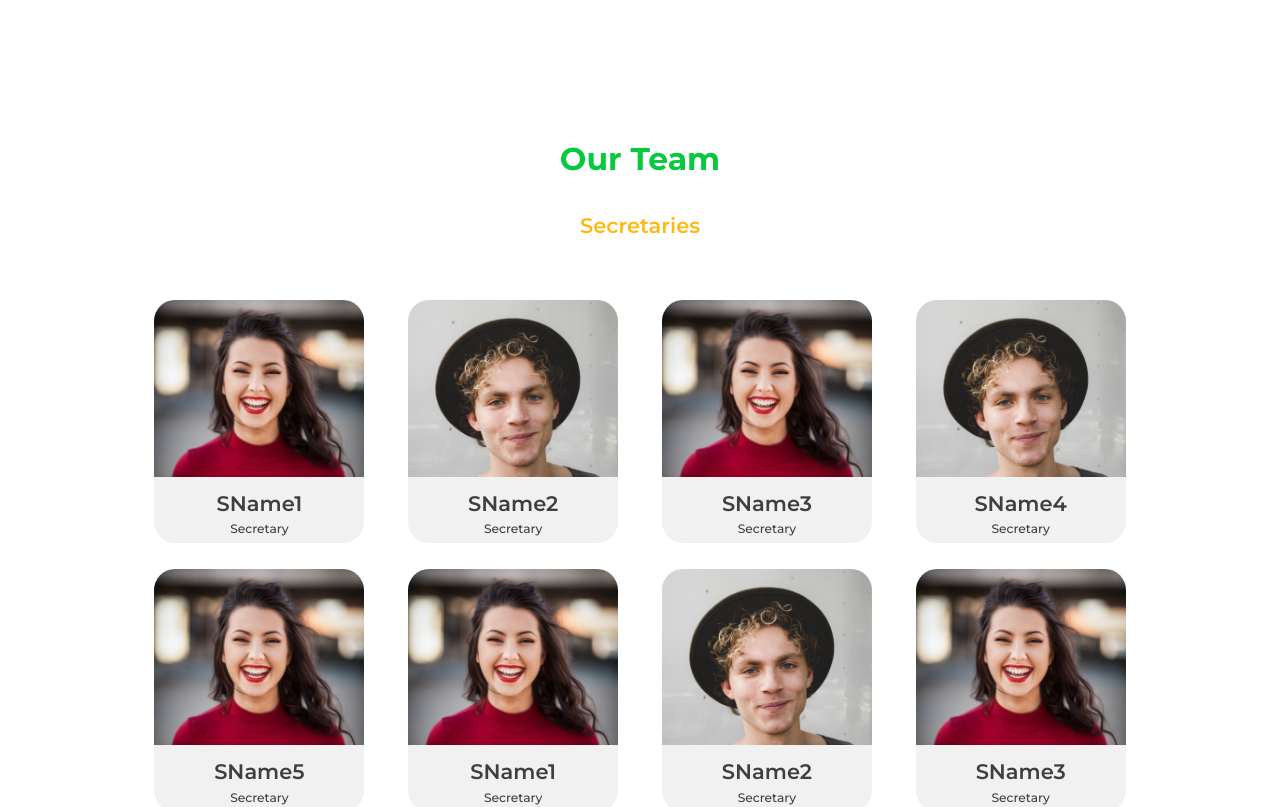
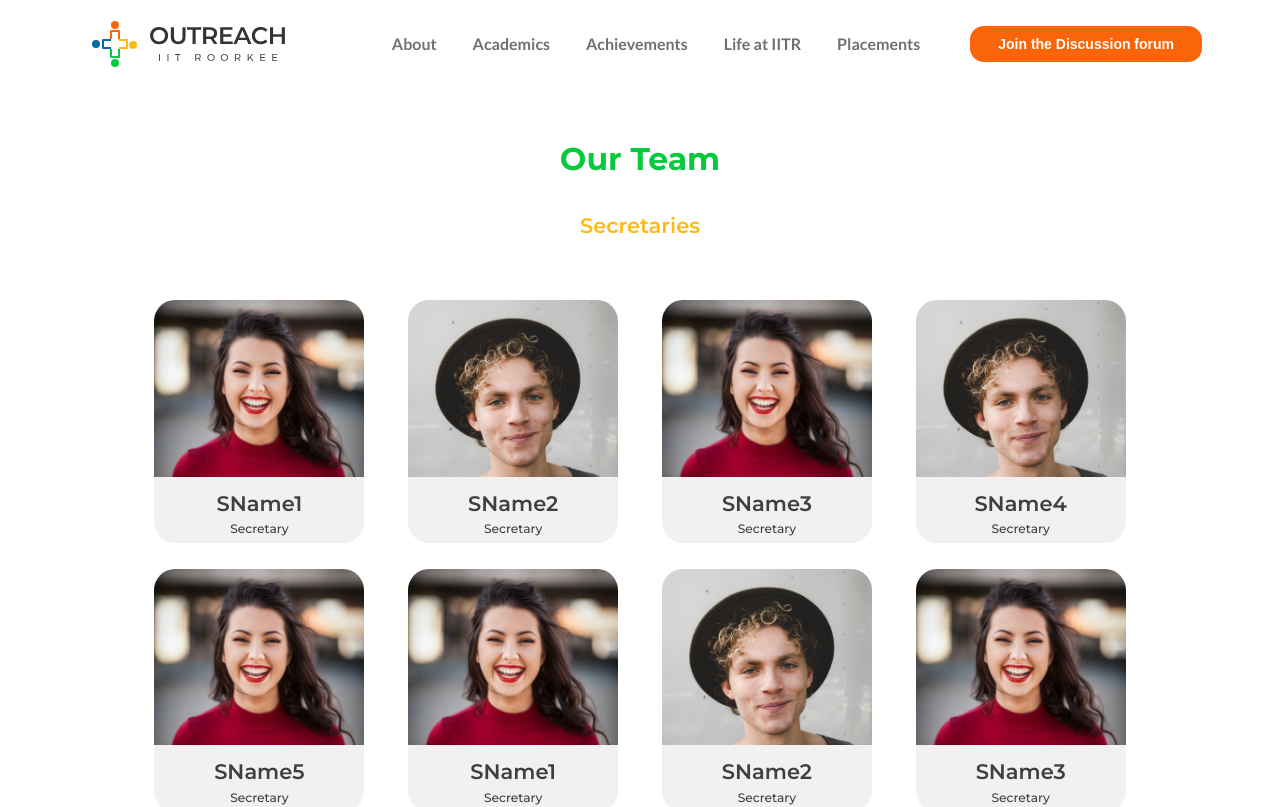
Before and after one commit to Outreach-IITR/Outreach_Website_Frontend, a React (Create React App) app: page /about in a window 1280 px wide. Shown: the top 807 px of the page. Built offline with nearby package versions, Linux system fonts and the light colour scheme.

Commit message:
imported navbarfix directory

```diff
--- a/src/Components/About/About.js
+++ b/src/Components/About/About.js
@@ -1,11 +1,13 @@
 import React, { Component } from "react";
 
 import OurTeam from "./OurTeam";
+import NavbarFix from "../NavbarFix/NavbarFix"
 
 class App extends Component {
   render() {
     return (
       <div>
+        <NavbarFix />
         <OurTeam />
       </div>
     );
--- /dev/null
+++ b/src/Components/NavbarFix/NavbarFix.css
@@ -0,0 +1,137 @@
+.main-nav {
+    display: grid;
+    width: 100%;
+    height: 6rem;
+    padding-bottom: 1rem;
+    grid-template-columns: 3rem 1fr 2fr 1fr 3rem;
+    position:fixed;
+    margin-top:-10.8rem;
+}
+.main-nav-fix {
+    display: grid;
+    width: 100%;
+    height: 6rem;
+    padding-bottom: 1rem;
+    grid-template-columns: 3rem 1fr 2fr 1fr 3rem;
+    position:fixed;
+    z-index:1008;
+    background-color:white;
+    opacity:1;
+    box-shadow: 0rem 0.20rem 0.6rem -0.4rem #333333;
+    margin-top:-10rem;
+}
+
+.logo {
+    display: grid;
+    grid-column: 2/3;
+    padding: 1.4rem;
+    justify-content: center;
+    align-items: center;
+
+}
+
+.menu-link {
+    grid-column: 3/4;
+}
+
+#join_button{
+    cursor: pointer;
+}
+
+.menu-link ul {
+    height: 4rem;
+    display: flex;
+    font-size: medium;
+    font-weight: bold;
+    list-style-type:none;
+    justify-content: space-around;
+    align-items: center;
+}
+
+.menu-link-item {
+    list-style-type: none;
+    padding: 1rem;
+}
+
+.Discussion-forum {
+    display: grid;
+    grid-column: 4/5;
+    justify-content: center;
+    align-items: center;
+}
+
+.Discussion-forum-button {
+    background-color: #F96508;
+    padding: 0.7rem 2rem;
+    border: none;
+    color: white;
+    font-weight: bold;
+    border-radius: 1rem;
+}
+.Discussion-forum-button:hover {
+    background-color: #000000;
+}
+
+.List-menu {
+    grid-column: 5/6;
+    padding: 1rem;
+    display: none;
+    font-size: 1.5rem;
+    border:none;
+    background-color: white;
+    justify-content: center;
+    align-items: center;
+}
+
+.List-menu-icon {
+    color: #F96508;
+}
+
+.menu-item {
+  color: rgba(51, 51, 51, 0.7);
+}
+.menu-item:hover {
+   color: #026BA1;
+}
+
+@media (max-width: 68rem) {
+    .menu-link {
+        display: none;
+    }
+    .main-nav {
+        position: static;
+        z-index:0;
+        background-color:white;
+        opacity:1;
+        box-shadow: 0rem 0rem 0rem 0rem;
+    }
+    .mobile-menu-link {
+        grid-row:2/4;
+        grid-column: 1/6;
+        font-size: medium;
+        font-weight: bold;
+        text-align: center;
+        display: grid;
+        margin-top: -1.2rem;
+        margin-left:-3rem;
+        transition: all 2s linear;
+        transform-origin: top;
+        z-index: 99;
+        background-color: white;
+    }
+    .Discussion-forum {
+        background-color: white;
+        grid-row:4/5;
+        grid-column: 1/6;
+        z-index: 99;
+        margin-bottom:1rem;
+
+    }
+
+    .Discussion-forum-button-list{
+        display: none;
+    }
+    .List-menu {
+        display: grid;
+    }
+}
--- /dev/null
+++ b/src/Components/NavbarFix/NavbarFix.js
@@ -0,0 +1,67 @@
+import React, {useState, useEffect} from 'react';
+import "./NavbarFix.css";
+import logo from './Assets/logo.svg';
+
+
+const NavbarFix = () => {
+
+    const [showList, setShowList] = useState(false);
+    const [navbar, setHeader] = useState("main-nav")
+
+    const listenScrollEvent = (event) => {
+        if (window.scrollY < 80) {
+          return setHeader("main-nav")
+        } else if (window.scrollY > 7) {
+          return setHeader("main-nav-fix")
+        }
+      }
+
+      useEffect(() => {
+        window.addEventListener('scroll', listenScrollEvent);
+
+        return () =>
+          window.removeEventListener('scroll', listenScrollEvent);
+      }, []);
+
+        return (
+            <nav className={navbar}>
+                <div className="logo">
+                    <img alt="img" src={logo} />
+                </div>
+
+                <div className= {showList ? "mobile-menu-link" : "menu-link"}>
+                    <ul className="menu-link-ul">
+                        <li className="menu-link-item">
+                            <a href="/" className="menu-item">About</a>
+                        </li>
+                        <li className="menu-link-item">
+                            <a href="/" className="menu-item">Academics</a>
+                        </li>
+                        <li className="menu-link-item">
+                            <a href="/" className="menu-item">Achievements</a>
+                        </li>
+                        <li className="menu-link-item">
+                            <a href="/" className="menu-item">Life&nbsp;at&nbsp;IITR</a>
+                        </li>
+                        <li className="menu-link-item">
+                            <a href="/" className="menu-item">Placements</a>
+                        </li>
+                    </ul>
+                </div>
+
+                <div className="Discussion-forum">
+                <a href="/" target="_blank" rel="noreferrer">
+                    <button id="join_button" className={showList ? "Discussion-forum-button" : "Discussion-forum-button-list Discussion-forum-button"}>
+                        Join&nbsp;the&nbsp;Discussion&nbsp;forum
+                    </button>
+                </a>
+                </div>
+                <div className="List-menu" onClick={() => setShowList(!showList)}>
+                    <i className={showList ? "chevron up icon List-menu-icon" : "chevron down icon List-menu-icon"} ></i>
+                </div>
+            </nav>
+        )
+}
+
+
+export default NavbarFix;
```
Also changed, not shown: src/Components/NavbarFix/Assets/logo.svg (added).
